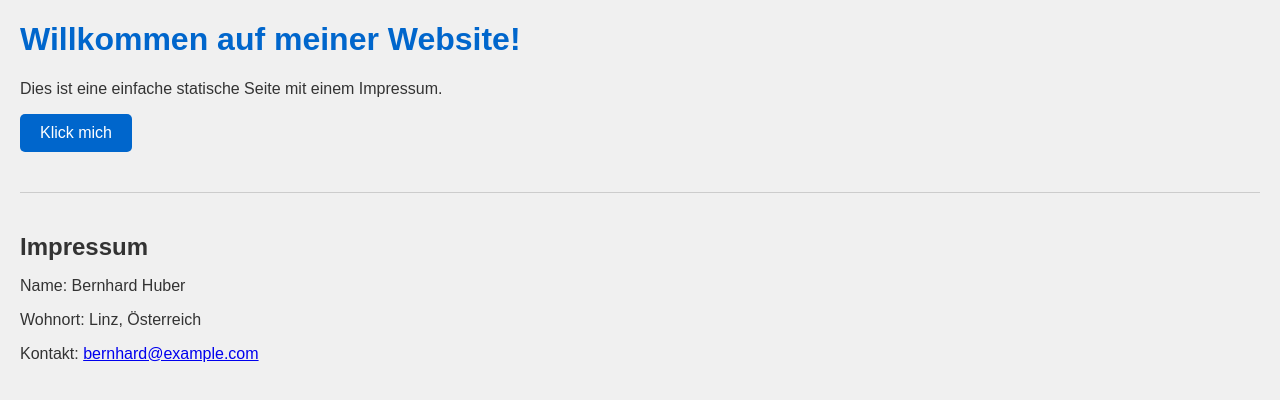
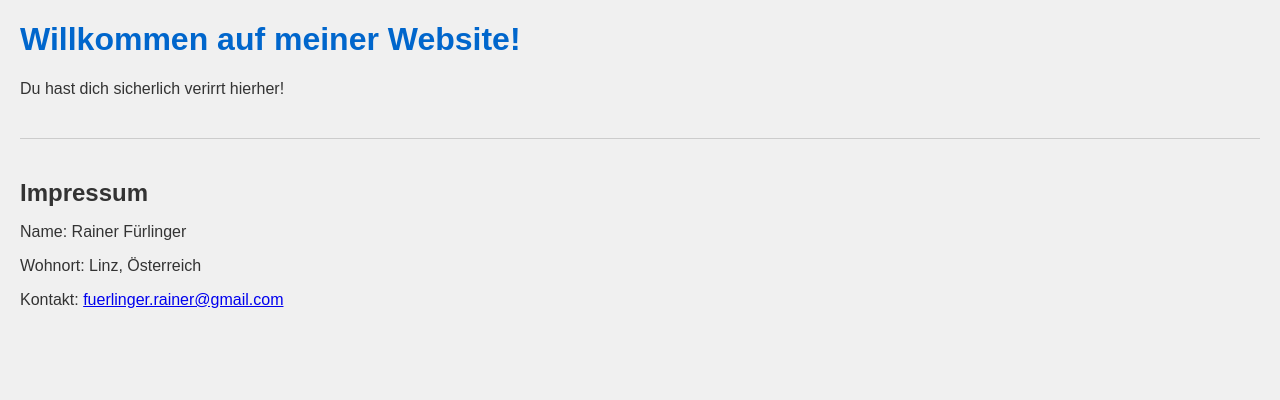
Before and after one commit to Rainer0179/website, a plain HTML site: page public/index.html in a window 1280 px wide. Drawn offline with Linux system fonts and the light colour scheme; a script that the page names is missing.

Commit message:
Update index.html

```diff
--- a/public/index.html
+++ b/public/index.html
@@ -8,14 +8,13 @@
 </head>
 <body>
     <h1>Willkommen auf meiner Website!</h1>
-    <p>Dies ist eine einfache statische Seite mit einem Impressum.</p>
-    <button onclick="zeigeBegrüßung()">Klick mich</button>
+    <p>Du hast dich sicherlich verirrt hierher!</p>
 
     <footer>
         <h2>Impressum</h2>
-        <p>Name: Bernhard Huber</p>
+        <p>Name: Rainer Fürlinger</p>
         <p>Wohnort: Linz, Österreich</p>
-        <p>Kontakt: <a href="mailto:bernhard@example.com">bernhard@example.com</a></p>
+        <p>Kontakt: <a href="mailto:fuerlinger.rainer@gmail.com">fuerlinger.rainer@gmail.com</a></p>
     </footer>
 
     <script src="script.js"></script>
```
